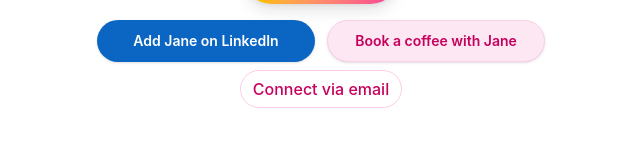
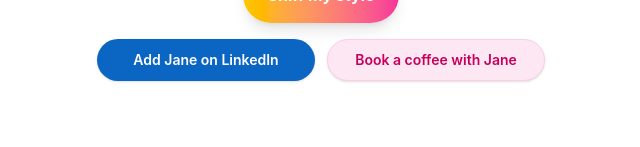
Before and after one commit to janebell/billandhilda, a Next.js app: page /home in a window 1280 px wide. Shown: the part 557-704 px from the top of the page, without its empty margins (319-959 px from the left). Built offline with nearby package versions, Linux system fonts and the light colour scheme.

Commit message:
Fast follow: Change home CTA buttons

```diff
--- a/app/home/page.tsx
+++ b/app/home/page.tsx
@@ -9,12 +9,6 @@
   const coffeeBody =
     "Hi Jane, I was really impressed with your leadership perspective presentation. I'd love to connect for a coffee to learn more about your career, aspirations and share my professional insights & learnings with you. Please find a time that suits us both in my calendar, and book in.";
 
-  const outlookCalLink =
-    `https://outlook.office.com/calendar/0/deeplink/compose` +
-    `?path=/calendar/action/compose&rru=addevent` +
-    `&to=${enc('jane.bell@afl.com.au')}` +
-    `&subject=${enc(coffeeSubject)}` +
-    `&body=${enc(coffeeBody)}`;
 
   const mailtoLink = `mailto:jane.bell@afl.com.au?subject=${enc(coffeeSubject)}&body=${enc(coffeeBody)}`;
 
@@ -59,36 +53,18 @@
             Add Jane on LinkedIn
           </a>
 
-          {/* Book a coffee (Outlook calendar) */}
+          {/* Book a coffee via email */}
           <a
-            href={outlookCalLink}
-            target="_blank"
-            rel="noopener noreferrer"
-            onClick={() => track('cta_coffee_calendar')}
+          href={mailtoLink}
+           onClick={() => track('cta_email_connect')}
             className={`${secondaryBase} py-2.5 px-4 bg-pink-100 text-pink-700 border border-pink-200 hover:bg-pink-200 focus:ring-pink-300`}
             aria-label="Book a coffee with Jane"
             title="Book a coffee with Jane"
           >
             Book a coffee with Jane
           </a>
-
-          {/* Email connect */}
-
         </div>
          <div className="mt-2 flex justify-center">
-    <a
-      href={mailtoLink}
-      onClick={() => track('cta_email_connect')}
-      className="inline-flex items-center justify-center
-                 text-s font-medium rounded-full border
-                 px-3 py-1.5 text-pink-700 border-pink-200
-                 hover:bg-pink-50 transition-colors
-                 focus:outline-none focus:ring-2 focus:ring-offset-2 focus:ring-pink-200"
-      aria-label="Connect via email"
-      title="Connect via email"
-    >
-      Connect via email
-    </a>
   </div>
       </div>
     </main>
```
